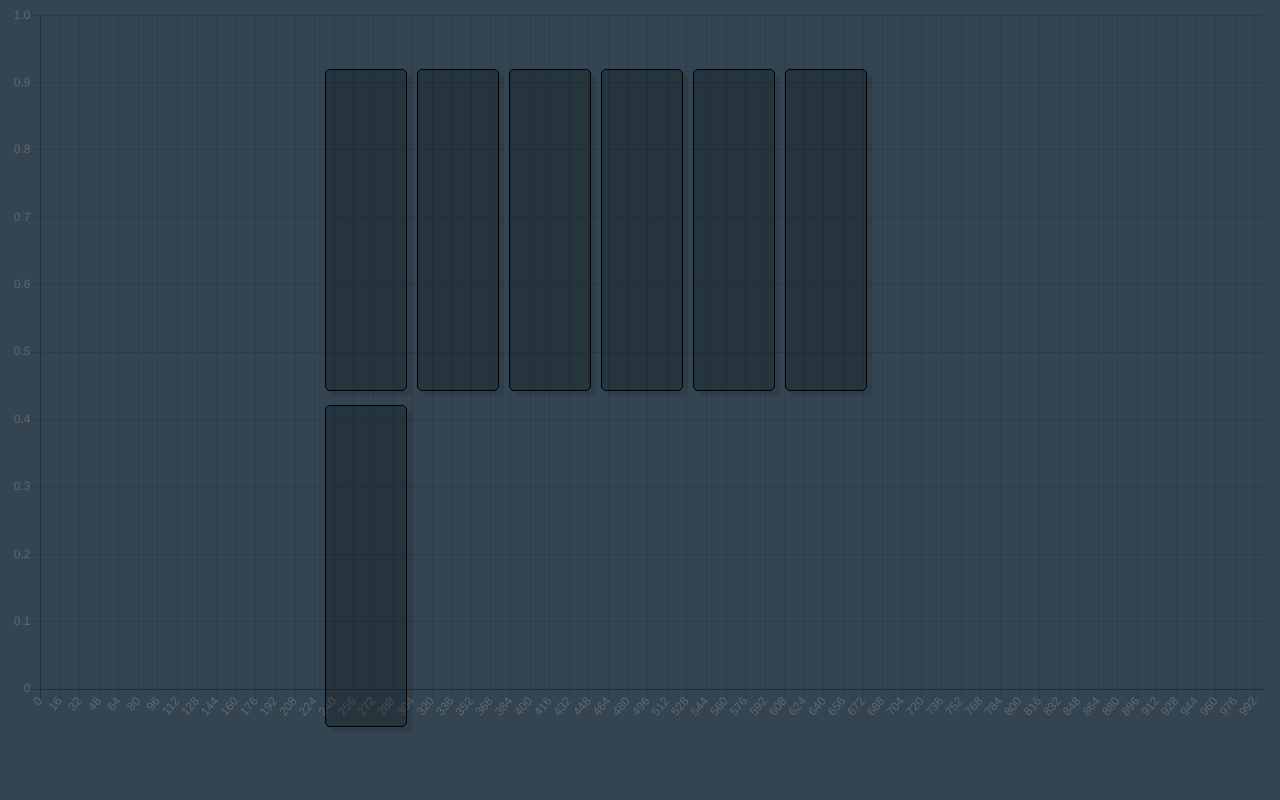
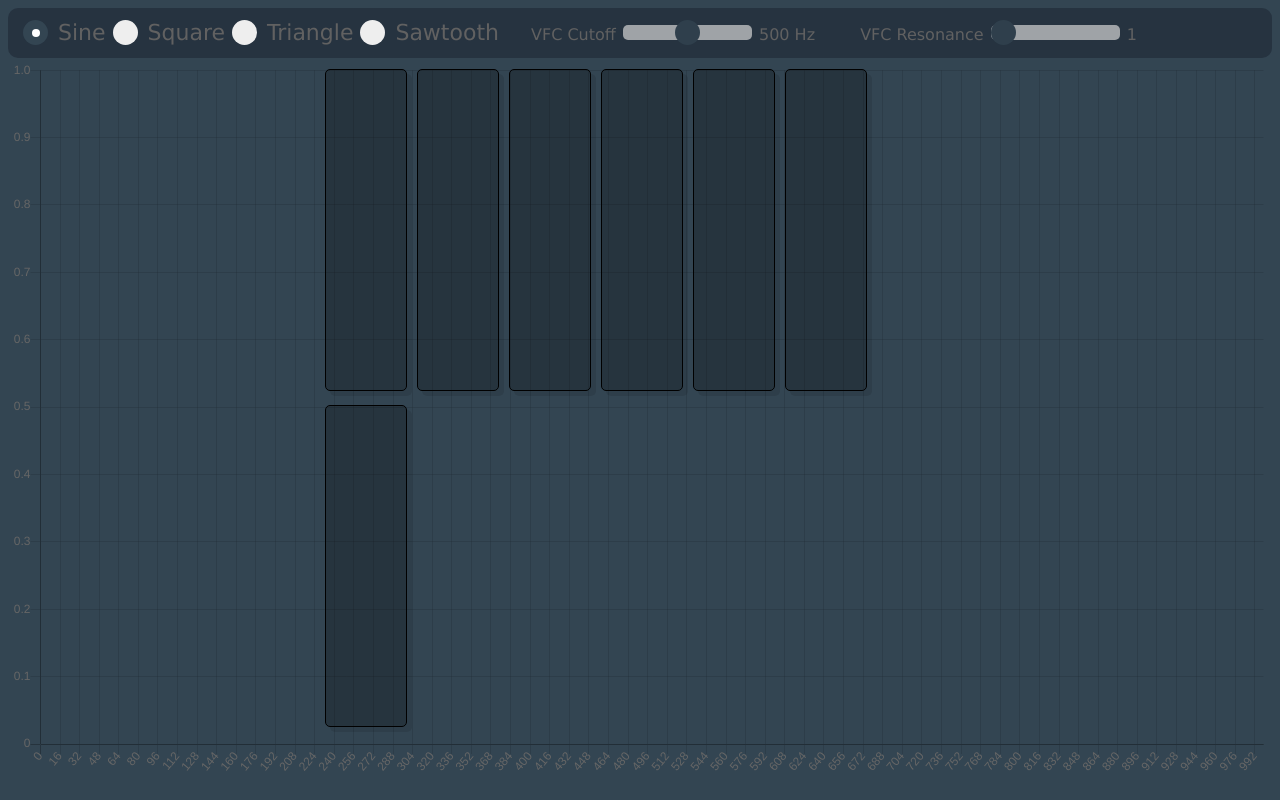
Before and after one commit to Rajtar/synthesizer-ts, a website built with webpack: page index.html in a window 1280 px wide. Built offline with nearby package versions, Linux system fonts and the light colour scheme.

Commit message:
Add low pass filter and gui

```diff
--- a/index.html
+++ b/index.html
@@ -7,7 +7,36 @@
     <script src="dist/bundle.js"></script>
 </head>
 <body>
-    <canvas id="waveChart" width="1024" height="576"></canvas>
-    <div id="keyboard"></div>
+<div id="controls">
+
+    <label class="container">Sine
+        <input type="radio" name="wave" id="sineRadio" checked="checked">
+        <span class="checkmark"></span>
+    </label>
+    <label class="container">Square
+        <input type="radio" name="wave" id="squareRadio">
+        <span class="checkmark"></span>
+    </label>
+    <label class="container">Triangle
+        <input type="radio" name="wave" id="triangleRadio">
+        <span class="checkmark"></span>
+    </label>
+    <label class="container">Sawtooth
+        <input type="radio" name="wave" id="sawtoothRadio">
+        <span class="checkmark"></span>
+    </label>
+    <div class="slidecontainer">
+        VFC Cutoff
+        <input type="range" min="1" max="1000" value="500" class="slider" id="cutoffSlider">
+        <span id="cutoffSliderLabel">500 Hz</span>
+    </div>
+    <div class="slidecontainer">
+        VFC Resonance
+        <input type="range" min="1" max="100" value="1" class="slider" id="resonanceSlider">
+        <span id="resonanceSliderLabel">1</span>
+    </div>
+</div>
+<canvas id="waveChart" width="1024" height="576"></canvas>
+<div id="keyboard"></div>
 </body>
 </html>
--- a/src/css/style.css
+++ b/src/css/style.css
@@ -8,6 +8,17 @@ body {
     top: 50%;
     -webkit-transform: translate(-50%, -50%);
     transform: translate(-50%, -50%);
+}
+
+#controls {
+    width: 100%;
+    height: 50px;
+    background-color: #263340;
+    border-radius: 10px;
+    margin-bottom: 5px;
+    font-family: Verdana;
+    color: #616161;
+    alignment: center;
 }
 
 .key {
@@ -36,3 +47,94 @@ body {
 .key:active {
     background-color: rgba(0, 0, 0, 0.5);
 }
+
+.container {
+    position: relative;
+    padding-left: 35px;
+    left: 15px;
+    cursor: pointer;
+    font-size: 22px;
+    -webkit-user-select: none;
+    -moz-user-select: none;
+    -ms-user-select: none;
+    user-select: none;
+}
+
+.container input {
+    position: absolute;
+    opacity: 0;
+    cursor: pointer;
+}
+
+.checkmark {
+    position: absolute;
+    top: 0;
+    left: 0;
+    height: 25px;
+    width: 25px;
+    background-color: #eee;
+    border-radius: 50%;
+}
+
+.container:hover input ~ .checkmark {
+    background-color: #ccc;
+}
+
+.container input:checked ~ .checkmark {
+    background-color: #334552;
+}
+
+.checkmark:after {
+    content: "";
+    position: absolute;
+    display: none;
+}
+
+.container input:checked ~ .checkmark:after {
+    display: block;
+}
+
+.container .checkmark:after {
+    top: 9px;
+    left: 9px;
+    width: 8px;
+    height: 8px;
+    border-radius: 50%;
+    background: white;
+}
+
+.slidecontainer {
+    display: inline-block;
+    margin-left: 40px;
+    margin-top: 15px;
+    position: relative;
+}
+
+.slider {
+    -webkit-appearance: none;
+    height: 15px;
+    border-radius: 5px;
+    background: #d3d3d3;
+    outline: none;
+    opacity: 0.7;
+    -webkit-transition: .2s;
+    transition: opacity .2s;
+}
+
+.slider::-webkit-slider-thumb {
+    -webkit-appearance: none;
+    appearance: none;
+    width: 25px;
+    height: 25px;
+    border-radius: 50%;
+    background: #334552;
+    cursor: pointer;
+}
+
+.slider::-moz-range-thumb {
+    width: 25px;
+    height: 25px;
+    border-radius: 50%;
+    background: #334552;
+    cursor: pointer;
+}
--- /dev/null
+++ b/src/scripts/audio/LowPassFilter.ts
@@ -0,0 +1,32 @@
+export class LowPassFilter {
+    private readonly samplingRate: number;
+
+    constructor(samplingRate: number) {
+        this.samplingRate = samplingRate;
+    }
+
+    filter(input: Float32Array, cutoff: number, resonance: number): Float32Array {
+        const output = new Float32Array(input.length);
+        const s = Math.sin(2 * Math.PI * cutoff / this.samplingRate);
+        const c = Math.cos(2 * Math.PI * cutoff / this.samplingRate);
+        const alpha = s / (2 * resonance);
+        const r = 1 / (1 + alpha);
+
+        const a0 = 0.5 * (1 - c) * r;
+        const a1 = (1 - c) * r;
+        const a2 = a0;
+        const b1 = -2 * c * r;
+        const b2 = (1 - alpha) * r;
+
+        for (let i = 0; i < output.length; i++) {
+            if (i === 0) {
+                output[i] = a0 * input[i];
+            } else if (i === 1) {
+                output[i] = (a0 * input[i]) + (a1 * input[i-1]) - (b1 * output[i-1]);
+            } else {
+                output[i] = (a0 * input[i]) + (a1 *  input[i-1]) + (a2 * input[i-2]) - (b1 *  output[i-1]) - (b2 * output[i-2]);
+            }
+        }
+        return output;
+    }
+}
--- a/src/scripts/audio/Oscillator.ts
+++ b/src/scripts/audio/Oscillator.ts
@@ -1,7 +1,7 @@
 import {WaveType} from "./WaveType";
 
 export class Oscillator {
-    private readonly waveType: WaveType;
+    waveType: WaveType;
     private readonly volume: number;
     private readonly samplingRate: number;
 
--- a/src/scripts/index.ts
+++ b/src/scripts/index.ts
@@ -2,15 +2,20 @@ import {Oscillator} from "./audio/Oscillator";
 import {WaveType} from "./audio/WaveType";
 import {KeyboardManager} from "./ui/KeyboardManager";
 import {WaveChartManager} from "./ui/WaveChartManager";
+import {LowPassFilter} from "./audio/LowPassFilter";
 
 const audioContext = new AudioContext();
-const oscillator = new Oscillator(WaveType.Sawtooth, 0.5, audioContext.sampleRate);
+const oscillator = new Oscillator(WaveType.Sine, 0.3, audioContext.sampleRate);
+const lowPassFilter = new LowPassFilter(audioContext.sampleRate);
+let filterCutoff = 500;
+let filterResonance = 1;
 let source: AudioBufferSourceNode;
 let waveChartManager: WaveChartManager;
 
 function play(event: InputEvent): void {
     const tone = (<HTMLInputElement>event.target).dataset["noteFrequency"];
-    const samples = oscillator.generateAudioBuffer(+tone, 3);
+    let samples = oscillator.generateAudioBuffer(+tone, 3);
+    samples = lowPassFilter.filter(samples, filterCutoff, filterResonance);
     const audioBuffer = audioContext.createBuffer(1, samples.length, audioContext.sampleRate);
     audioBuffer.copyToChannel(samples, 0);
     source = audioContext.createBufferSource();
@@ -33,6 +38,30 @@ function initialize(): void {
         key.addEventListener("mouseup", stopPlaying, false);
         key.addEventListener("mouseleave", stopPlaying, false);
     }
+    document.getElementById("sineRadio").addEventListener("change", function () {
+        oscillator.waveType = WaveType.Sine;
+    });
+    document.getElementById("squareRadio").addEventListener("change", function () {
+        oscillator.waveType = WaveType.Square;
+    });
+    document.getElementById("triangleRadio").addEventListener("change", function () {
+        oscillator.waveType = WaveType.Triangle;
+    });
+    document.getElementById("sawtoothRadio").addEventListener("change", function () {
+        oscillator.waveType = WaveType.Sawtooth;
+    });
+    document.getElementById("cutoffSlider").oninput = function () {
+        // @ts-ignore
+        filterCutoff = this.value;
+        // @ts-ignore
+        (<HTMLInputElement>document.getElementById("cutoffSliderLabel")).innerHTML = this.value + " Hz";
+    }
+    document.getElementById("resonanceSlider").oninput = function () {
+        // @ts-ignore
+        filterResonance = this.value;
+        // @ts-ignore
+        (<HTMLInputElement>document.getElementById("resonanceSliderLabel")).innerHTML = this.value;
+    }
 }
 
 document.addEventListener("DOMContentLoaded", initialize);
```
Also changed, not shown: 1 other file.
